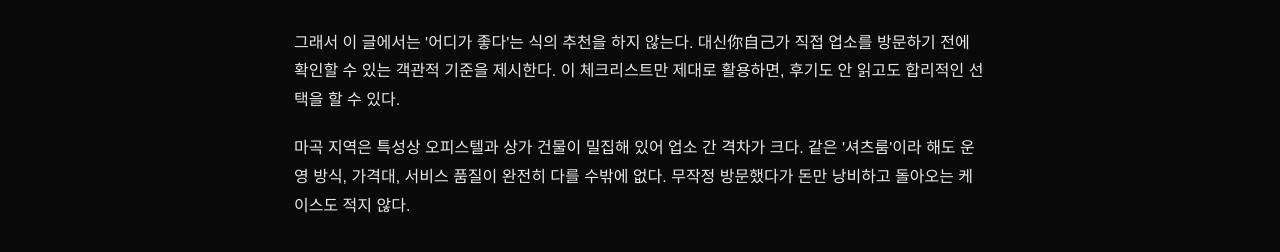
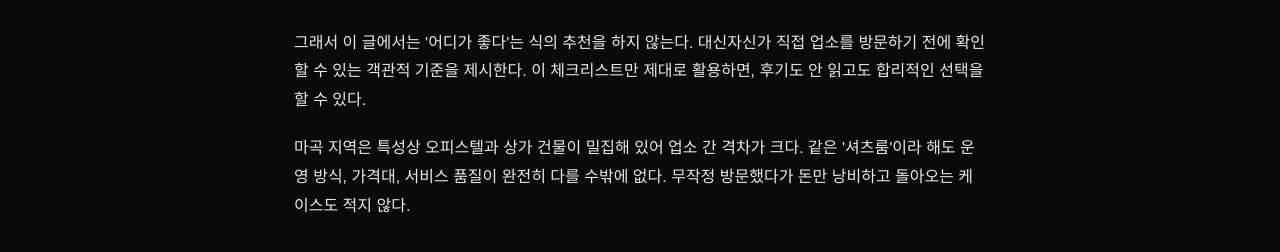
Before and after one commit to dydrkrtks7-cmd/bp-t3b05-gy-club-cmp, a plain HTML site: page blog.html in a window 1280 px wide. Shown: the part 760-1012 px from the top of the page. Drawn offline with Linux system fonts and the light colour scheme.

Commit message:
fix: 프롬프트 유출·한자 조각·반복 파손 제거 (2 files)

```diff
--- a/blog.html
+++ b/blog.html
@@ -391,7 +391,7 @@ body {
 
 <p class="lead">솔직히 말하겠다. 마곡 셔츠룸 관련 온라인 리뷰의 90%는 신뢰할 수 없다. 업체가 직접 올린 것이든, 브로커가 관리하는 것이든, 결국 돈이 오간 콘텐츠다.</p>
 
-<p>그래서 이 글에서는 '어디가 좋다'는 식의 추천을 하지 않는다. 대신你自己가 직접 업소를 방문하기 전에 확인할 수 있는 객관적 기준을 제시한다. 이 체크리스트만 제대로 활용하면, 후기도 안 읽고도 합리적인 선택을 할 수 있다.</p>
+<p>그래서 이 글에서는 '어디가 좋다'는 식의 추천을 하지 않는다. 대신자신가 직접 업소를 방문하기 전에 확인할 수 있는 객관적 기준을 제시한다. 이 체크리스트만 제대로 활용하면, 후기도 안 읽고도 합리적인 선택을 할 수 있다.</p>
 
 <p>마곡 지역은 특성상 오피스텔과 상가 건물이 밀집해 있어 업소 간 격차가 크다. 같은 '셔츠룸'이라 해도 운영 방식, 가격대, 서비스 품질이 완전히 다를 수밖에 없다. 무작정 방문했다가 돈만 낭비하고 돌아오는 케이스도 적지 않다.</p>
 
```
Also changed, not shown: index.html (+1 -1 lines).
